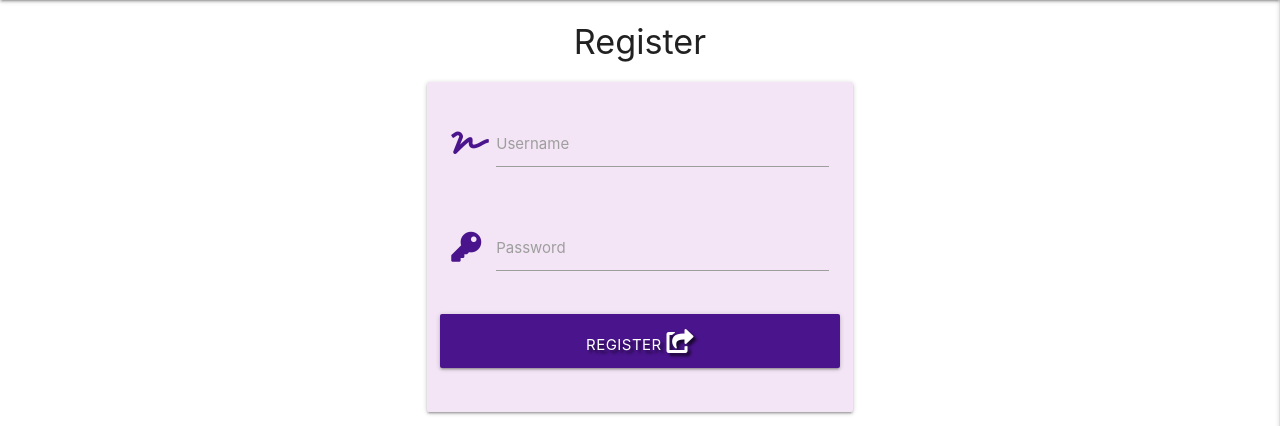
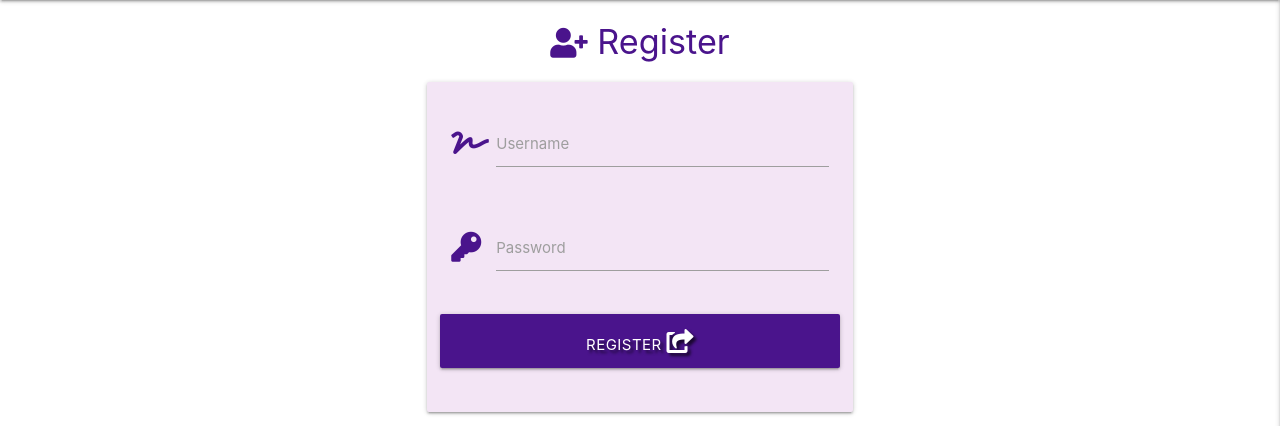
Before and after one commit to charliekranz/blockbuster_MS3, a Flask app: page /register in a window 1280 px wide. Shown: the part 64-490 px from the top of the page. Run offline with Flask 2, Linux system fonts and the light colour scheme; some libraries are stand-ins or nearby versions.

Commit message:
Added title icon and styling to register template

```diff
--- a/static/css/style.css
+++ b/static/css/style.css
@@ -2,7 +2,7 @@
     text-shadow: 3px 3px 3px rgba(0, 0, 0, 0.65)
 }
 
-.nav-text {
+.title-purple {
     color: #4a148c;
 }
 
--- a/templates/register.html
+++ b/templates/register.html
@@ -1,8 +1,8 @@
 {% extends "base.html" %}
 {% block content %}
 
-    <h4 class="center-align">
-        Register
+    <h4 class="center-align title-purple">
+        <i class="fas fa-user-plus fa-sm"></i> Register
     </h4>
 
     <div class="row">
```
